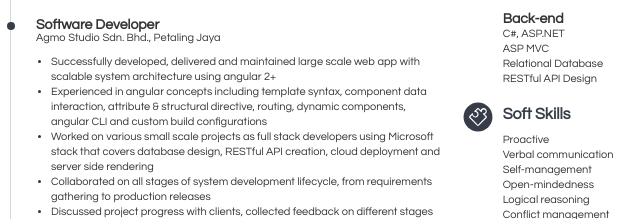
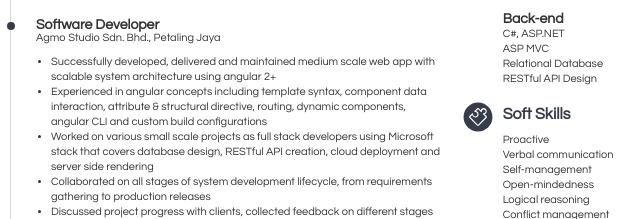
Before and after one commit to kyleleow/kyleleow.github.io, a plain HTML site: page index.html in a window 1280 px wide. Shown: the part 506-725 px from the top of the page, 346-986 px from the left. Drawn offline with Linux system fonts and the light colour scheme.

Commit message:
fix: correct agmo first experience in project scale

```diff
--- a/index.html
+++ b/index.html
@@ -105,7 +105,7 @@
 
 									<div class="paragraph">
 										<ul>
-											<li>Successfully developed, delivered and maintained large scale web app with scalable system architecture using angular 2+</li>
+											<li>Successfully developed, delivered and maintained medium scale web app with scalable system architecture using angular 2+</li>
 											<li>Experienced in angular concepts including template syntax, component data interaction, attribute & structural directive, routing, dynamic components, angular CLI and custom build configurations</li>
 											<li>Worked on various small scale projects as full stack developers using Microsoft stack that covers database design, RESTful API creation, cloud deployment and server side rendering</li>
 											<li>Collaborated on all stages of system development lifecycle, from requirements gathering to production releases</li>
```
